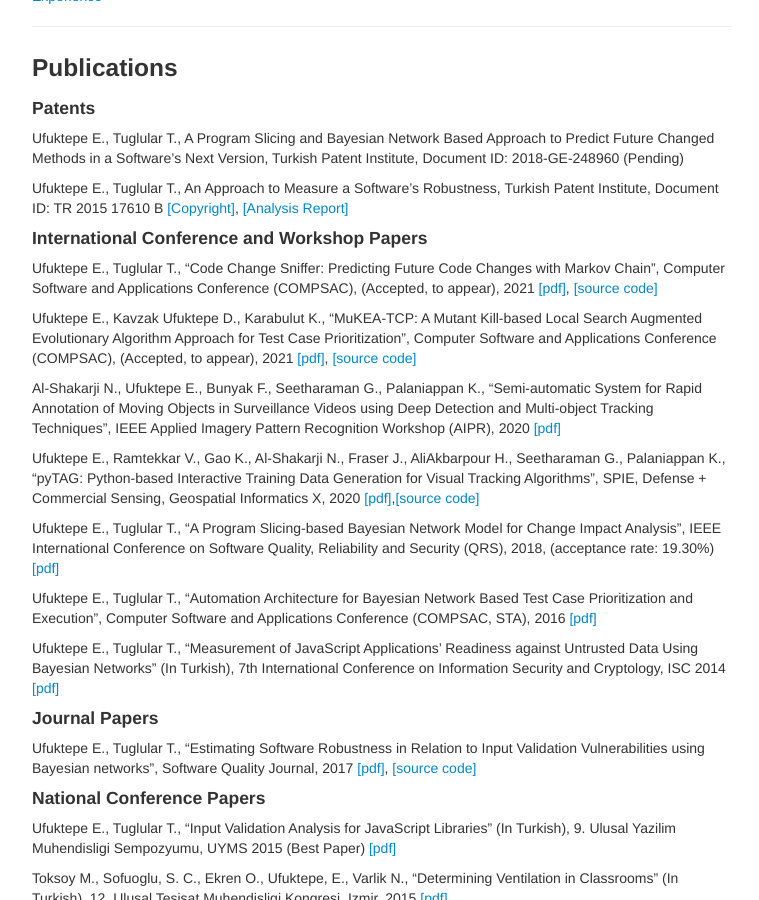
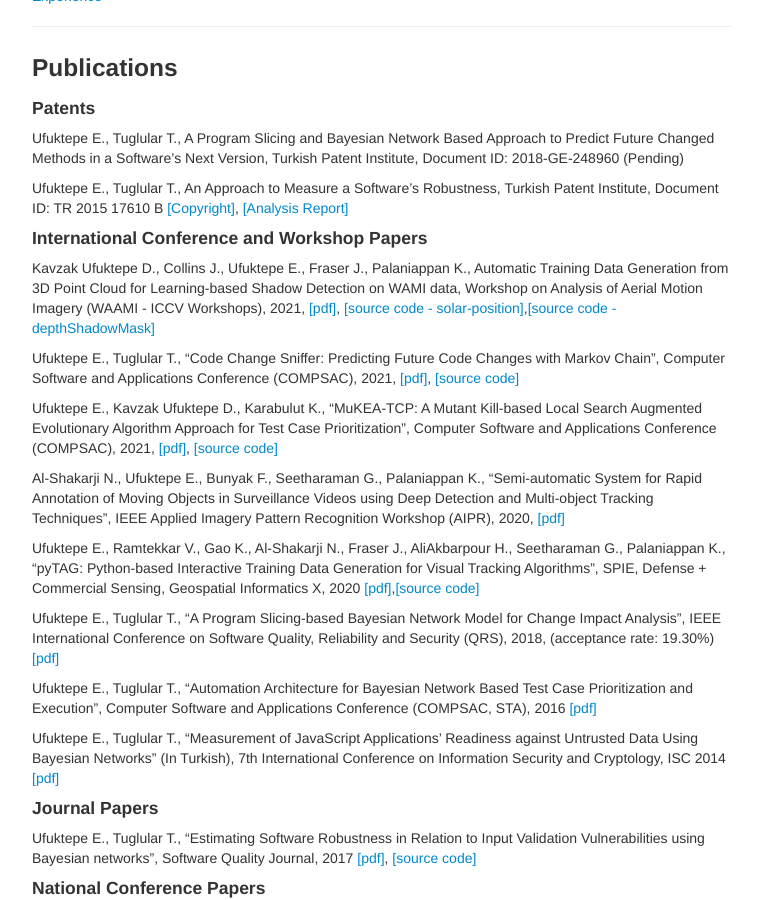
Before and after one commit to ekincanufuktepe/ekincanufuktepe.github.io, a Jekyll site: the page built from index.md, in a window 1280 px wide and 900 px high, scrolled down 391 px. Shown: the whole window, without its empty margins (258-1017 px from the left). Built offline with Jekyll 4.4.1, drawn with Linux system fonts in a browser that asks for light colours.

Commit message:
Added WAAMI 2021 accepted paper
Added accepted 2021 WAAMI paper and added links to its source codes.

```diff
--- a/index.md
+++ b/index.md
@@ -30,11 +30,13 @@
 
 #### International Conference and Workshop Papers
 
-Ufuktepe E., Tuglular T., "Code Change Sniffer: Predicting Future Code Changes with Markov Chain", Computer Software and Applications Conference (COMPSAC), (Accepted, to appear), 2021 [[pdf]](), [[source code]](https://github.com/ekincanufuktepe/code-change-sniffer)
+Kavzak Ufuktepe D., Collins J., Ufuktepe E., Fraser J., Palaniappan K., Automatic Training Data Generation from 3D Point Cloud for Learning-based Shadow Detection on WAMI data, Workshop on Analysis of Aerial Motion Imagery (WAAMI - ICCV Workshops), 2021, [[pdf]](), [[source code - solar-position]](https://github.com/CIVA-Lab/solar-position-calculator),[[source code - depthShadowMask]](https://github.com/CIVA-Lab/depthshadowmask)
 
-Ufuktepe E., Kavzak Ufuktepe D., Karabulut K., "MuKEA-TCP: A Mutant Kill-based Local Search Augmented Evolutionary Algorithm Approach for Test Case Prioritization", Computer Software and Applications Conference (COMPSAC), (Accepted, to appear), 2021 [[pdf]](), [[source code]](https://github.com/ekincanufuktepe/mukea-tcp)
+Ufuktepe E., Tuglular T., "Code Change Sniffer: Predicting Future Code Changes with Markov Chain", Computer Software and Applications Conference (COMPSAC), 2021, [[pdf]](), [[source code]](https://github.com/ekincanufuktepe/code-change-sniffer)
 
-Al-Shakarji N., Ufuktepe E., Bunyak F., Seetharaman G., Palaniappan K., "Semi-automatic System for Rapid Annotation of Moving Objects in Surveillance Videos using Deep Detection and Multi-object Tracking Techniques", IEEE Applied Imagery Pattern Recognition Workshop (AIPR), 2020 [[pdf]]()
+Ufuktepe E., Kavzak Ufuktepe D., Karabulut K., "MuKEA-TCP: A Mutant Kill-based Local Search Augmented Evolutionary Algorithm Approach for Test Case Prioritization", Computer Software and Applications Conference (COMPSAC), 2021, [[pdf]](), [[source code]](https://github.com/ekincanufuktepe/mukea-tcp)
+
+Al-Shakarji N., Ufuktepe E., Bunyak F., Seetharaman G., Palaniappan K., "Semi-automatic System for Rapid Annotation of Moving Objects in Surveillance Videos using Deep Detection and Multi-object Tracking Techniques", IEEE Applied Imagery Pattern Recognition Workshop (AIPR), 2020, [[pdf]]()
 
 Ufuktepe E., Ramtekkar V., Gao K., Al-Shakarji N., Fraser J., AliAkbarpour H., Seetharaman G., Palaniappan K., "pyTAG: Python-based Interactive Training Data Generation for Visual Tracking Algorithms", SPIE, Defense + Commercial Sensing, Geospatial Informatics X, 2020 [[pdf]](),[[source code]](https://github.com/CIVA-Lab/pyTAG)
 
```
